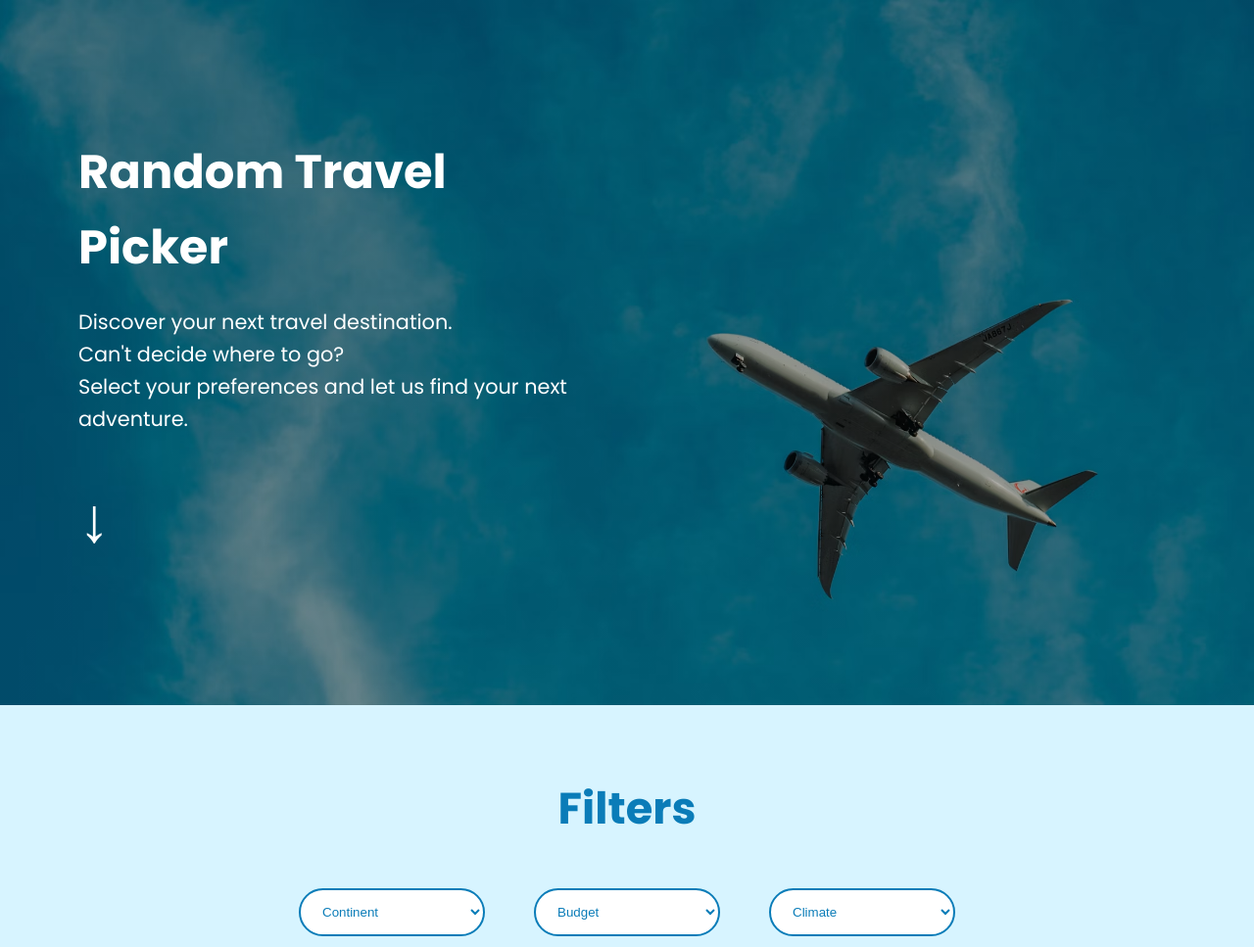
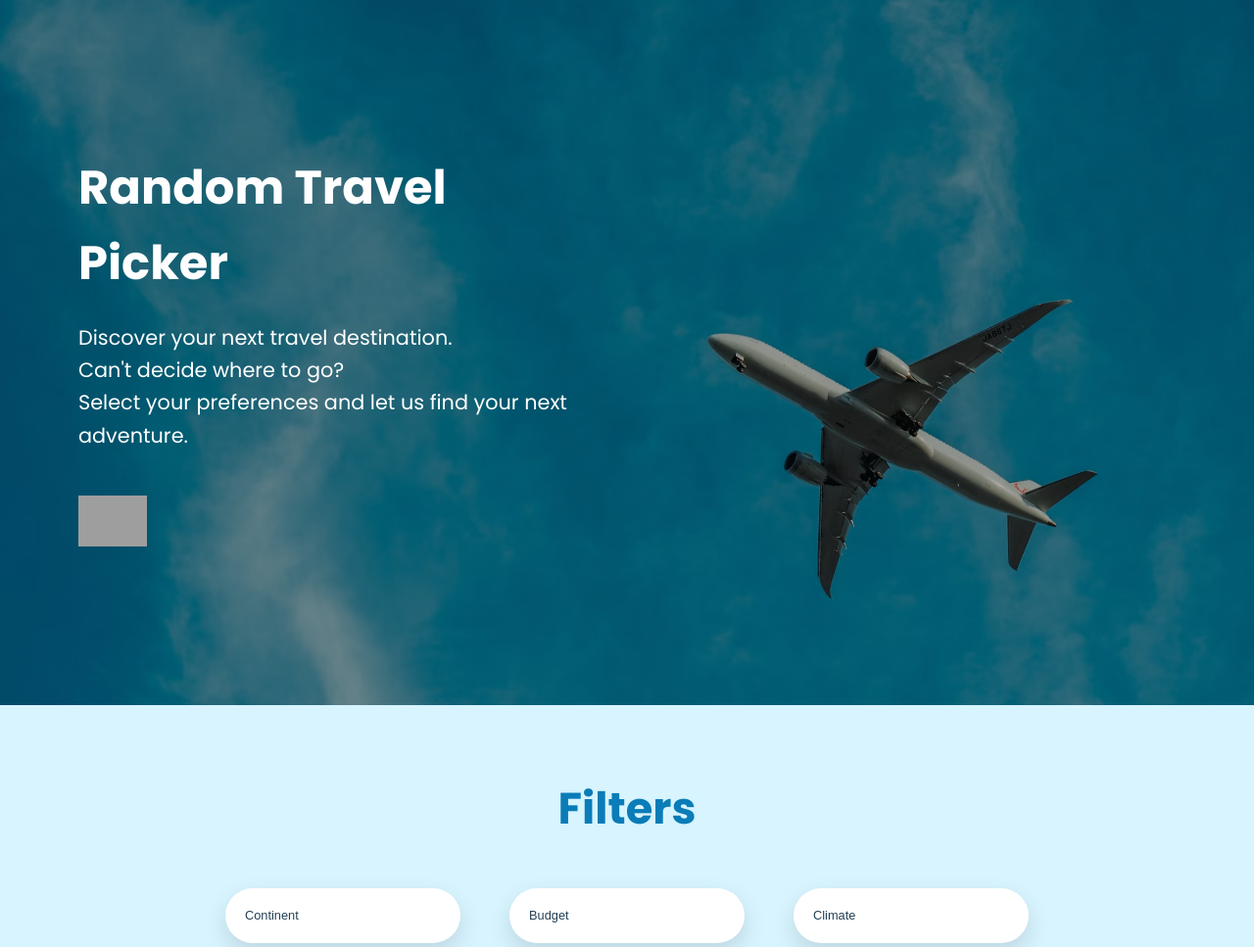
Before and after one commit to ulamelnyk/random-travel-picker, a Flask app: page / in a window 1280 px wide. Shown: the top 967 px of the page at 98% size. Run offline with Flask 3, Linux system fonts and the light colour scheme; grey boxes are pictures that could not be loaded.

Commit message:
Complete homepage layout and styling

```diff
--- a/static/css/style.css
+++ b/static/css/style.css
@@ -72,30 +72,37 @@ body {
 }
 
 .scroll-down {
-    color: white;
-    text-decoration: none;
-    font-size: 4rem;
-    transition: transform .3s ease;
+    display: inline-block;
+    margin-top: 10px;
+    transition: transform 0.3s ease;
+}
+
+.scroll-down img {
+    width: 70px;
+    height: auto;
+    display: block;
 }
 
 .scroll-down:hover {
     transform: translateY(8px);
 }
 
+/* ========== Buttons ========== */
+
 button {
-    padding:16px 36px;
-    border:none;
-    border-radius:30px;
-    background:var(--primary-color);
-    color:white;
-    font-size:1rem;
-    cursor:pointer;
-    transition:.3s;
+    padding: 16px 36px;
+    border: none;
+    border-radius: var(--radius);
+    background: var(--primary-color);
+    color: white;
+    font-size: 1rem;
+    cursor: pointer;
+    transition: .3s;
 }
 
 button:hover {
-    transform:translateY(-3px);
-    box-shadow:var(--shadow);
+    transform: translateY(-3px);
+    box-shadow: var(--shadow);
 }
 
 /* ========== Filters ========== */
@@ -115,30 +122,185 @@ button:hover {
     justify-content: center;
     gap: 50px;
     margin-bottom: 45px;
+
+    max-width: 900px;
+    margin-left: auto;
+    margin-right: auto;
 }
 
 select {
-    width: 190px;
-    padding: 14px 18px;
+    appearance: none;
+    -webkit-appearance: none;
+    -moz-appearance: none;
 
-    border: 2px solid var(--primary-color);
-    border-radius: 30px;
+    width: 240px;
+    height: 56px;
+    padding: 0 20px;
+
+    font-size: 0.8rem;
+
+    border: none;
+    border-radius: 999px;
 
     background: white;
-    color: var(--primary-color);
+    color: var(--text-dark);
+
+    box-shadow: var(--shadow);
 
     cursor: pointer;
-    transition: .3s;
 }
 
 select:hover {
-    transform: translateY(-2px);
+    transform: translateY(-3px);
 }
 
-.destination-card {
-    display:none;
+select:focus {
+    outline: none;
+    border: 2px solid var(--primary-color);
+}
+
+/* ========== Loading Section ========== */
+
+#loading {
+    max-width: 1200px;
+    margin: 80px auto;
+    padding: 40px;
+    text-align: center;
 }
 
 .hidden {
-    display:none;
+    display: none;
 }
+
+/* ========== Destination card ========== */
+
+.destination-card {
+    display: flex;
+
+    max-width: 1200px;
+    margin: 80px auto;
+
+    background: white;
+    border-radius: var(--radius);
+    box-shadow: var(--shadow);
+
+    overflow: hidden;
+}
+
+.destination-info {
+    flex: 1;
+    padding: 40px;
+}
+
+.destination-image {
+    flex: 1;
+}
+
+.destination-image img {
+    width: 100%;
+    height: 100%;
+    object-fit: cover;
+    display: block;
+}
+
+#city-country {
+    font-size: 2.3rem;
+    margin-bottom: 20px;
+}
+
+.destination-info p {
+    margin-bottom: 12px;
+}
+
+#description {
+    margin-top: 12px;
+    margin-bottom: 35px;
+}
+
+.destination-header {
+    display: flex;
+    justify-content: space-between;
+    align-items: center;
+    margin-bottom: 20px;
+}
+
+/* ========== Top Attractions ========== */
+
+.attractions {
+    max-width: 1200px;
+    margin: 80px auto;
+    padding: 0 20px;
+}
+
+.attractions h2 {
+    text-align: center;
+    margin-bottom: 40px;
+    font-size: 2.3rem;
+}
+
+.attractions-grid {
+    display: grid;
+    grid-template-columns: repeat(2, 1fr);
+    gap: 30px;
+}
+
+.attraction-card {
+    background: white;
+    padding: 25px;
+    border-radius: var(--radius);
+    box-shadow: var(--shadow);
+    transition: transform .3s ease;
+}
+
+.attraction-card:hover {
+    transform: translateY(-6px);
+}
+
+/* ========== Favorites ========== */
+
+#favorite-btn {
+    background: none;
+    border: none;
+    box-shadow: none;
+    padding: 0;
+
+    display: flex;
+    align-items: center;
+    justify-content: center;
+
+    cursor: pointer;
+}
+
+#favorite-btn img {
+    width: 34px;
+    height: auto;
+
+    transition: transform .3s ease;
+}
+
+#favorite-btn:hover img {
+    transform: scale(1.1);
+}
+
+/* ========== Footer ========== */
+
+.footer {
+    margin-top: 100px;
+    padding: 50px 20px;
+
+    background: var(--white);
+
+    text-align: center;
+
+    box-shadow: 0 -5px 15px rgba(0, 0, 0, 0.05);
+}
+
+.footer h2 {
+    color: var(--primary-color);
+    margin-bottom: 10px;
+}
+
+.footer p {
+    color: var(--text-dark);
+    margin: 6px 0;
+}
--- a/templates/index.html
+++ b/templates/index.html
@@ -28,7 +28,9 @@
             </p>
 
             <a href="#filters" class="scroll-down">
-                ↓
+                <img
+                    src="{{ url_for('static', filename='images/pixel-arrow.png') }}"
+                    alt="Scroll down">
             </a>
 
         </div>
@@ -121,9 +123,21 @@
 
             <div class="destination-info">
 
+                <div class="destination-header">
+
                     <h2 id="city-country">
                         Tokyo, Japan
                     </h2>
+
+                    <button id="favorite-btn" aria-label="Add to favorites">
+
+                        <img
+                            src="{{ url_for('static', filename='images/pixel-heart.svg') }}"
+                            alt="Favorite">
+
+                    </button>
+
+                </div>
 
                 <p>
                     <strong>Best Time to Visit:</strong>
@@ -167,9 +181,7 @@
                 <img
                     id="destination-photo"
                     src="{{ url_for('static', filename='images/Tokyo.avif') }}"
-                    alt="Tokyo"
-                    width="400"
-                    height="300">
+                    alt="Tokyo">
 
             </div>
 
@@ -235,9 +247,11 @@
 
         </section>
 
+    </main>
+
     <!-- ========== FAVORITES ========== -->
 
-        <section class="favorites">
+    <section id="favorites" class="favorites hidden">
 
     <h2>Favorites</h2>
 
@@ -249,15 +263,15 @@
 
     </section>
 
-    </main>
-
     <!-- ========== FOOTER ========== -->
 
-    <footer>
+    <footer class="footer">
 
     <h2>Random Travel Picker</h2>
 
-        <p>© 2026 Uliana Melnyk</p>
+    <p>Designed & developed by Uliana Melnyk</p>
+
+    <p>&copy; 2026 All rights reserved.</p>
 
     </footer>
 
```
Lines whose indentation alone changed are shown as unchanged.
